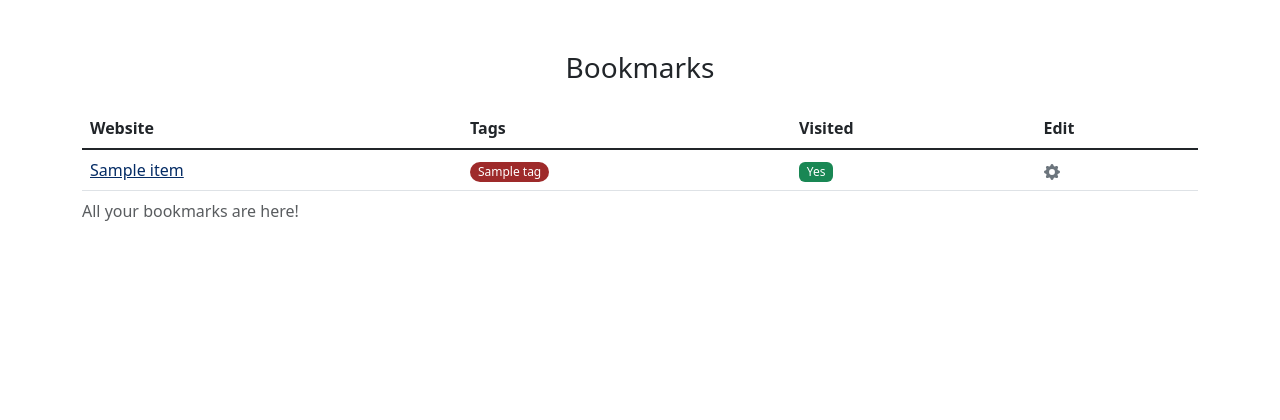
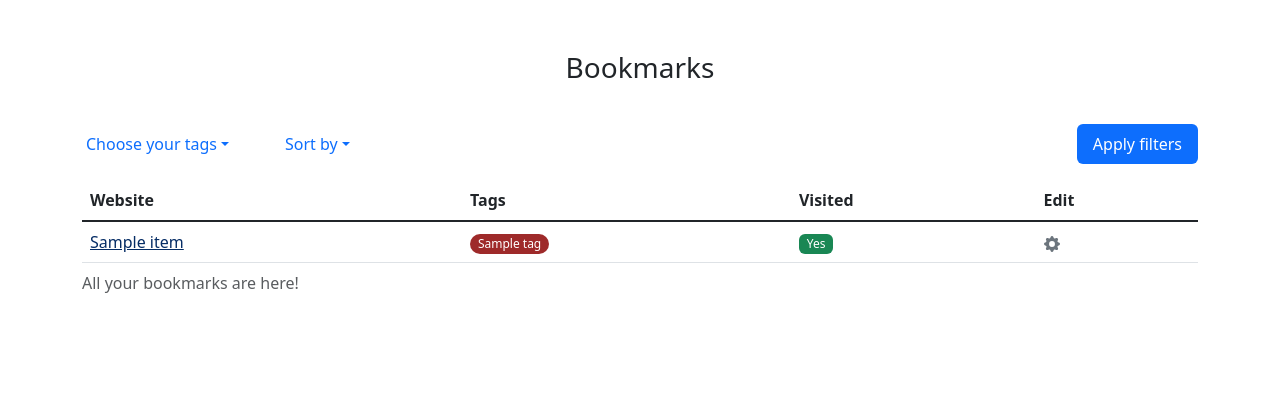
Before and after one commit to JarnotMaciej/bookmarks, a Flask app: page / in a window 1280 px wide. Shown: the part 56-476 px from the top of the page. Run offline with Flask 3, Linux system fonts and the light colour scheme; a database or web service that is not in the repository returns one stand-in record (values such as "Sample title").

Commit message:
filter bar

```diff
--- a/app.py
+++ b/app.py
@@ -25,8 +25,26 @@ db = client[database]
 bookmarks_collection = db[bookmarks_collection]
 tags_collection = db[tags_collection]
 
-# Set the current page
+
 current_page = 'home'
+sorting = [
+    {
+        'name': 'Bookmark name (A-Z)',
+        'value': 'nameAsc'
+    },
+    {
+        'name': 'Bookmark name (Z-A)',
+        'value': 'nameDesc'
+    },
+    {
+        'name': 'Date added (oldest first)',
+        'value': 'dateAsc'
+    },
+    {
+        'name': 'Date added (newest first)',
+        'value': 'dateDesc'
+    }
+]
 
 ### Functions ###
 def importFromJson(jsonInput):
@@ -86,7 +104,7 @@ def index():
 
     modified_bookmarks = assign_tag_colors(bookmarks, tags_collection.find())
 
-    return render_template('index.html', bookmarks=modified_bookmarks, page=current_page, editTags=tags)
+    return render_template('index.html', bookmarks=modified_bookmarks, page=current_page, editTags=tags, sorting=sorting)
 
 @app.route('/tags', methods=['GET', 'POST'])
 def tags():
--- /dev/null
+++ b/templates/bookmarks-filter.html
@@ -0,0 +1,38 @@
+<div class="row justify-content-center">
+    <div class="col-auto">
+        <h3 class="m-4" style="font-weight: normal">Bookmarks
+        </h3>
+    </div>
+</div>
+<div class="row justify-content-center">
+    <ul class="nav nav-pills m-3">
+        <div class="row align-items-start">
+            <div class="col">
+                <li class="nav-item dropdown">
+                    <a class="nav-link dropdown-toggle" data-bs-toggle="dropdown" href="#" role="button"
+                        aria-expanded="false">Choose your tags</a>
+                    <ul class="dropdown-menu">
+                    </ul>
+                </li>
+            </div>
+            <div class="col">
+
+                <li class="nav-item dropdown">
+                    <a class="nav-link dropdown-toggle" data-bs-toggle="dropdown" href="#" role="button"
+                        aria-expanded="false">Sort by</a>
+                    <ul class="dropdown-menu">
+                        {% for s in sorting %}
+                        <li><a class="dropdown-item" href="#">{{ s.name }}</a></li>
+                        {% endfor %}
+                    </ul>
+                </li>
+            </div>
+        </div>
+        <div class="col">
+            <li class="nav-item">
+                <button class="nav-link active" id="applyFilters"
+                    style="max-width: 160px; margin-left: auto; text-align: center;">Apply filters</button>
+            </li>
+        </div>
+    </ul>
+</div>
--- a/templates/bookmarks-table.html
+++ b/templates/bookmarks-table.html
@@ -1,9 +1,3 @@
-<div class="row justify-content-center">
-    <div class="col-auto">
-        <h3 class="m-4" style="font-weight: normal">Bookmarks
-        </h3>
-    </div>
-</div>
 <table class="table table-hover">
     <caption>All your bookmarks are here!</caption>
     <thead>
@@ -17,7 +11,8 @@
     <tbody class="table-group-divider">
         {% for document in bookmarks %}
         <tr>
-            <td><a href="https://{{ document.url }}" class="text-primary-emphasis bookmarkLink" target="_blank">{{ document.name
+            <td><a href="https://{{ document.url }}" class="text-primary-emphasis bookmarkLink" target="_blank">{{
+                    document.name
                     }}</a></td>
             <td>
                 {% for tag in document.tags %}
@@ -79,14 +74,16 @@
                                 name="editBookmarkURL" placeholder="Bookmark URL">
                         </div>
                     </div>
-                    <div class="row g-3 justify-content-center overflow-y-scroll scrollbar custom-scrollbar" style="max-height: 200px;">
+                    <div class="row g-3 justify-content-center overflow-y-scroll scrollbar custom-scrollbar"
+                        style="max-height: 200px;">
                         <!-- checkboxes goes here -->
                         {% for tag in editTags %}
                         <div class="form-check form-switch">
                             <input class="form-check-input" type="checkbox" role="switch" id="{{ tag.name }}">
                             <label class="form-check-label" for="{{ tag.name }}">
                                 <span class="badge rounded-pill editTagBadge"
-                                style="background-color: #{{ tag.color }}; font-weight: normal;">{{ tag.name }}</span>
+                                    style="background-color: #{{ tag.color }}; font-weight: normal;">{{ tag.name
+                                    }}</span>
                             </label>
                         </div>
                         {% endfor %}
--- a/templates/index.html
+++ b/templates/index.html
@@ -1,3 +1,4 @@
 {% include 'base.html' %}
+{% include 'bookmarks-filter.html' %}
 {% include 'bookmarks-table.html' %}
 {% include 'footer.html' %}
```
Also changed, not shown: TODO.md (+1 -1 lines), templates/tags-for-table-and-filter.html (added, +8 -0 lines).
